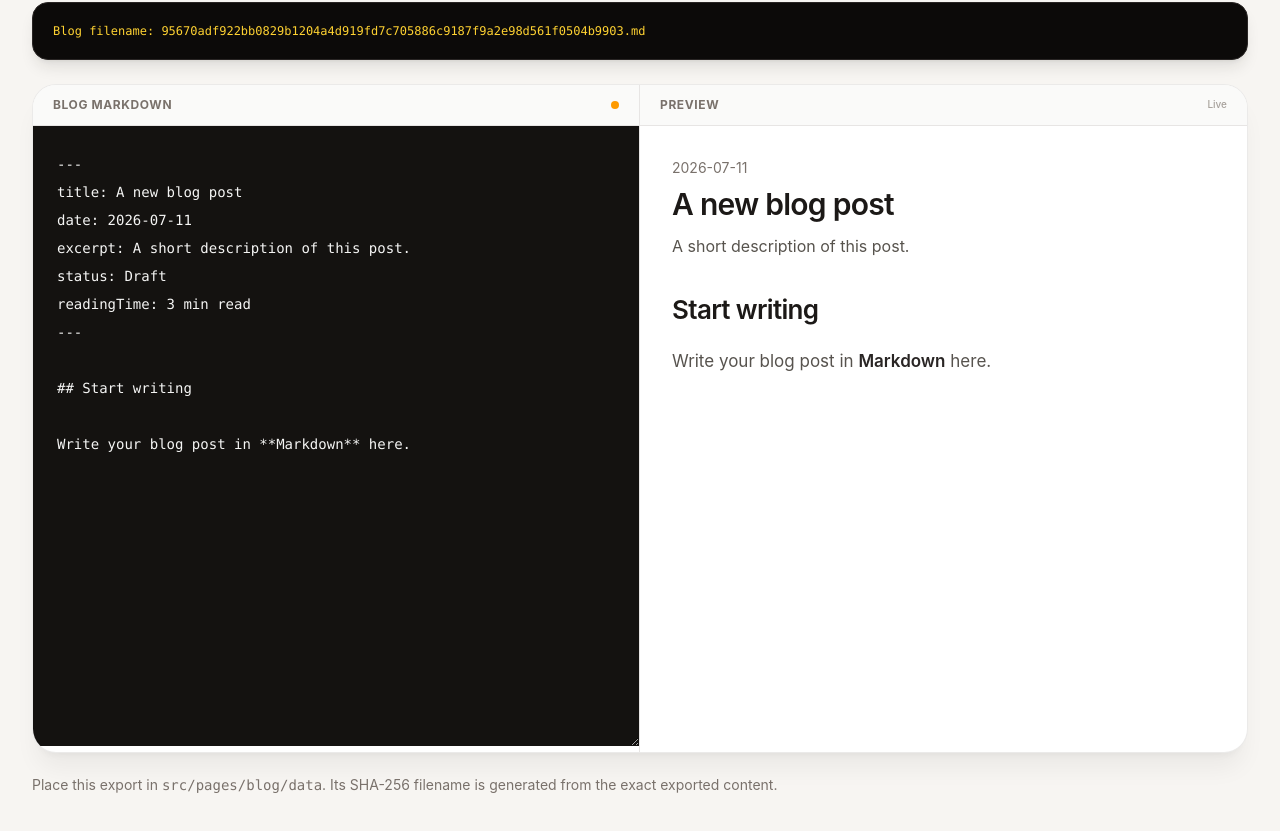
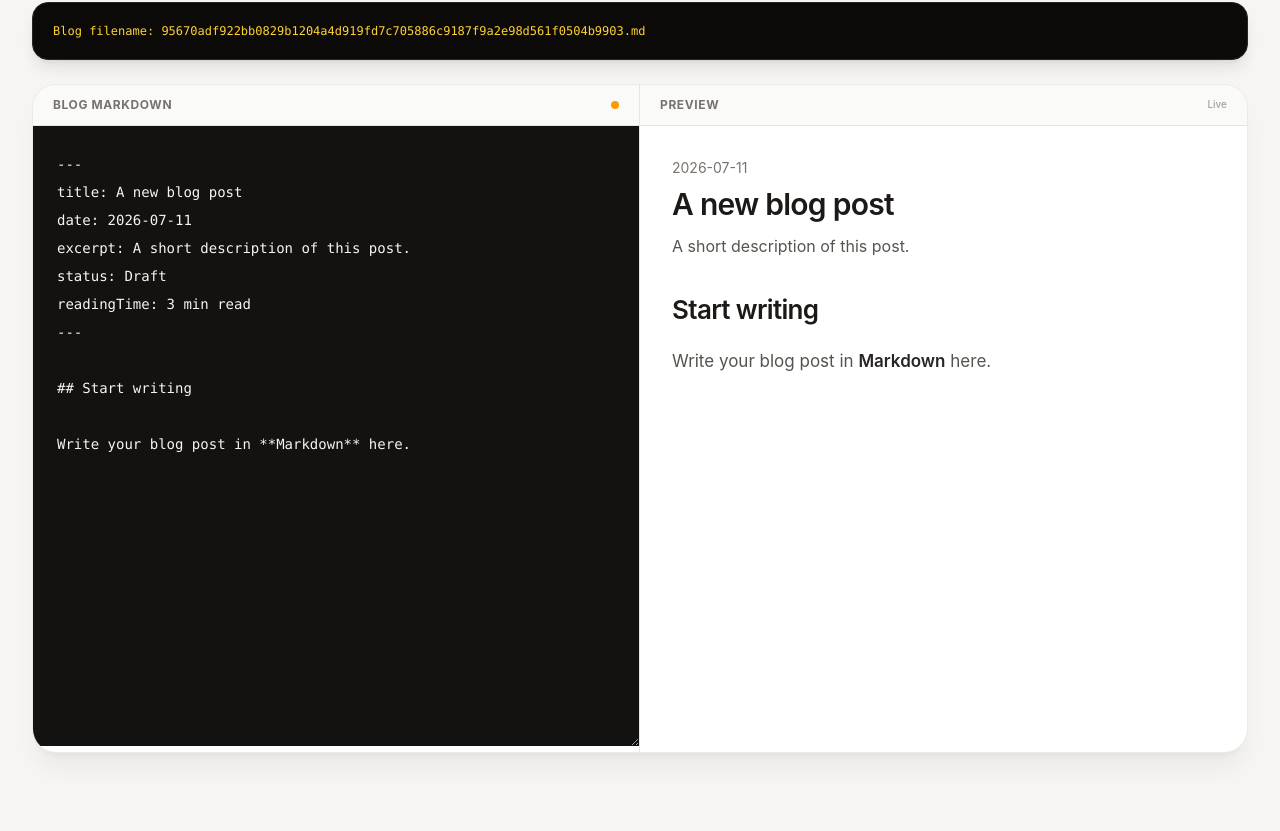
Before and after one commit to NguyenPNhan/personal-blog, a React (Vite) app: page /admin in a window 1280 px wide. Shown: the part 428-1259 px from the top of the page. Built offline with nearby package versions, Linux system fonts and the light colour scheme.

Commit message:
remove unecessary text

```diff
--- a/src/pages/admin/AdminPage.tsx
+++ b/src/pages/admin/AdminPage.tsx
@@ -233,13 +233,6 @@ function AdminPage() {
           </article>
         </div>
       </div>
-
-      <p className="mt-5 text-sm leading-6 text-stone-500">
-        Place this export in <code>src/pages/{contentType}/data</code>. Its SHA-256 filename is generated from the exact exported content.
-        {contentType === 'research' && researchPdf && (
-          <> Place the paired PDF in <code>public/research</code>.</>
-        )}
-      </p>
     </section>
   )
 }
```
